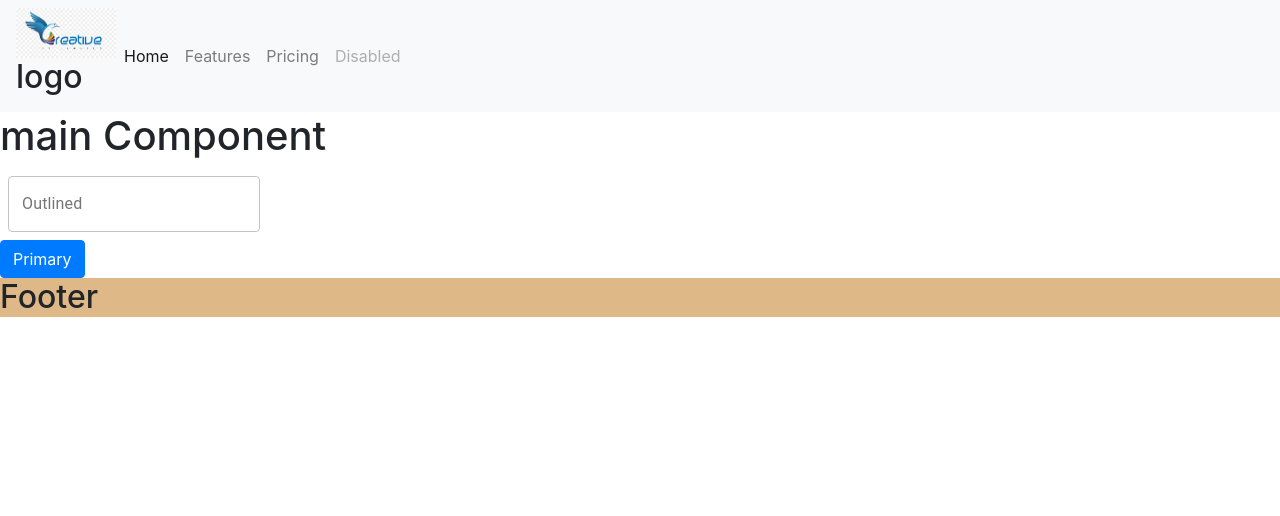
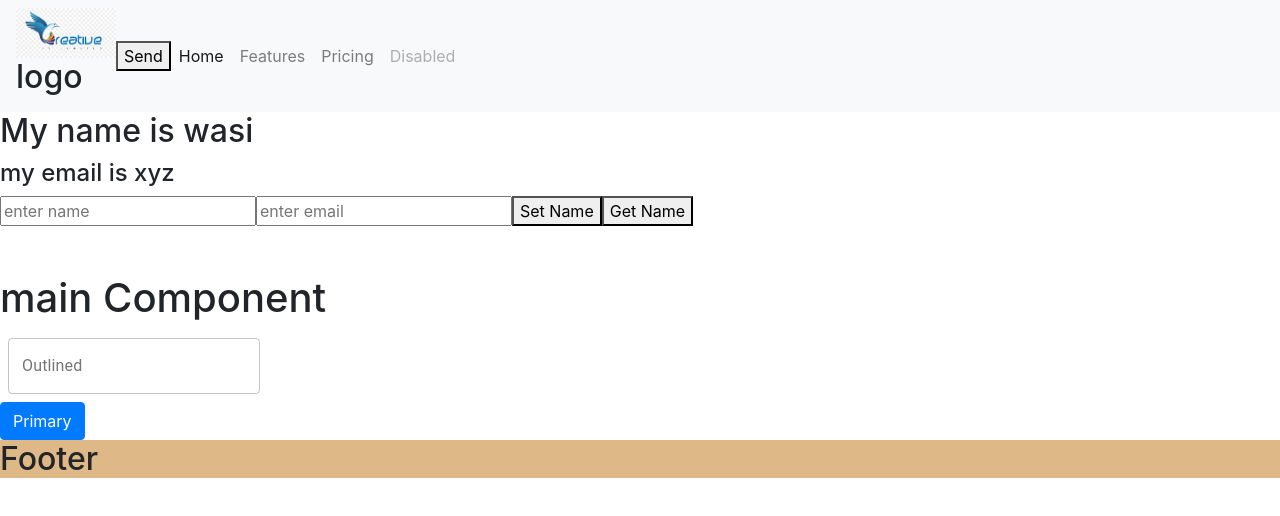
Before and after one commit to wasi97/class2, a React (Create React App) app: page / in a window 1280 px wide. Shown: the top 516 px of the page. Built offline with nearby package versions, Linux system fonts and the light colour scheme.

Commit message:
till class 27

```diff
--- a/src/App.jsx
+++ b/src/App.jsx
@@ -30,13 +30,51 @@ import BasicTextFields from './components/textfield'
 class App extends React.Component{
   constructor(){
     super()
+    this.state = {
+      name: "wasi",
+      email: "xyz",
+      value: ""
+    }
   }
+
+  set_name = ()=>{
+this.setState({
+  name: this.state.value
+})
+
+  }
+  get_name = ()=>{
+    console.log(this.state.name)
+
+      }
+
+      handleChange(e){
+       this.setState({
+        [e.target.name]: e.target.value
+
+       })
+      }
+
+      get_props = (props)=>{
+        console.log(props)
+      }
+
+
   render(){
 
     return(
 
     <div>
-      <Header/>
+      <Header get_props={this.get_props} name={this.state.name} page="Application page"/>
+    <h2>My name is {this.state.name}</h2>
+    <h4>my email is {this.state.email}</h4>
+      <input name="name" onChange={(e)=>this.handleChange(e)} type="text" placeholder="enter name"></input>
+      <input name="email" onChange={(e)=>this.handleChange(e)} type="text" placeholder="enter email"></input>
+    <button onClick={this.set_name}>Set Name</button>
+    <button onClick={this.get_name}>Get Name</button>
+      <br/>
+      <br/>
+      <br/>
     <h1>main Component</h1>
     <BasicTextFields/>
     <button type="button" className="btn btn-primary">Primary</button>
--- a/src/components/Header.jsx
+++ b/src/components/Header.jsx
@@ -4,10 +4,14 @@ import LOGOIMAGE from '../images/logo.jpg'
 
 class Header extends React.Component{
     render(){
+      console.log("props==>",this.props)
         return(
             <div className="header">
                  <nav className="navbar navbar-expand-lg navbar-light bg-light">
-        <Logo/>
+
+        <Logo/> <button onClick={()=>this.props.get_props("auto")}>Send</button>
+
+
         <button className="navbar-toggler" type="button" data-toggle="collapse" data-target="#navbarNav" aria-controls="navbarNav" aria-expanded="false" aria-label="Toggle navigation">
           <span className="navbar-toggler-icon" />
         </button>
```
